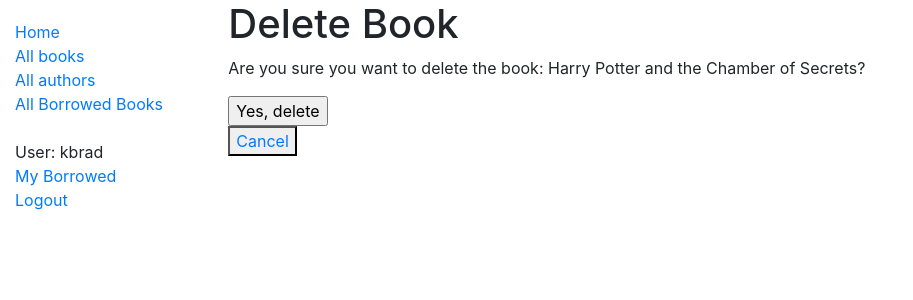
After one commit to kassiebradshaw/LocalLibrary, a Django app: page /catalog/book/5/delete/ in a window 1280 px wide. The commit adds this page. Shown: the top 300 px of the page, without its empty margins (0-913 px from the left). Run offline with Django 3.2, Linux system fonts and the light colour scheme; a user stored in the database is signed in; data comes from the database, SQL or seed files in the repository; both versions use the stored data as it was after the commit.

Commit message:
Create, update and delete book functions working

```diff
--- a/locallibrary/catalog/models.py
+++ b/locallibrary/catalog/models.py
@@ -20,7 +20,7 @@
 
     title = models.CharField(max_length=200)
 
-    # Foreign Key used because book can only have one auther, but authors can have multiple books
+    # Foreign Key used because book can only have one author, but authors can have multiple books
     # Author as a string rather than object because it hasn't been declared yet in the file
     author = models.ForeignKey('Author', on_delete=models.SET_NULL, null=True)
 
--- /dev/null
+++ b/locallibrary/catalog/templates/catalog/book_confirm_delete.html
@@ -0,0 +1,16 @@
+{% extends "base_generic.html" %}
+
+{% block content %}
+    <h1>Delete Book</h1>
+
+    <p>Are you sure you want to delete the book: {{book.title}}?</p>
+
+    <form action="" method="post">
+        {% csrf_token %}
+        <input type="submit" value="Yes, delete">
+    </form>
+
+    <button type="button">
+        <a href="{% url 'books' %} ">Cancel</a>
+    </button>
+{% endblock %}
--- a/locallibrary/catalog/urls.py
+++ b/locallibrary/catalog/urls.py
@@ -5,6 +5,9 @@
     path('', views.index, name='index'),
     path('books/', views.BookListView.as_view(), name='books'),
     path('book/<int:pk>', views.BookDetailView.as_view(), name='book-detail'),
+    path('book/create/', views.BookCreate.as_view(), name='book-create'),
+    path('book/<int:pk>/update/', views.BookUpdate.as_view(), name='book-update'),
+    path('book/<int:pk>/delete/', views.BookDelete.as_view(), name='book-delete'),
     path('authors/', views.AuthorListView.as_view(), name='authors'),
     path('author/<int:pk>', views.AuthorDetailView.as_view(), name='author-detail'),
     path('author/create/', views.AuthorCreate.as_view(), name='author-create'),
--- a/locallibrary/catalog/views.py
+++ b/locallibrary/catalog/views.py
@@ -112,12 +112,10 @@
 
     return render(request, 'catalog/book_renew_librarian.html', context)
 
-
 class AuthorCreate(PermissionRequiredMixin, CreateView):
     permission_required = 'catalog.can_mark_returned'
     model = Author
     fields = ['first_name', 'last_name', 'date_of_birth', 'date_of_death']
-    # initial = {'date_of_death': '11/06/2020'}
 
 class AuthorUpdate(PermissionRequiredMixin, UpdateView):
     permission_required = 'catalog.can_mark_returned'
@@ -128,3 +126,18 @@
     permission_required = 'catalog.can_mark_returned'
     model = Author
     success_url = reverse_lazy('authors')
+
+class BookCreate(PermissionRequiredMixin, CreateView):
+    permission_required = 'catalog.can_mark_returned'
+    model = Book
+    fields = '__all__'
+
+class BookUpdate(PermissionRequiredMixin, UpdateView):
+    permission_required = 'catalog.can_mark_returned'
+    model = Book
+    fields = '__all__'
+
+class BookDelete(PermissionRequiredMixin, DeleteView):
+    permission_required = 'catalog.can_mark_returned'
+    model = Book
+    success_url = reverse_lazy('books')
```
Also changed, not shown: locallibrary/catalog/templates/catalog/author_detail.html (+12 -8 lines), locallibrary/catalog/templates/catalog/book_detail.html (+8 -0 lines), locallibrary/catalog/templates/catalog/book_form.html (added, +14 -0 lines), locallibrary/db.sqlite3.
